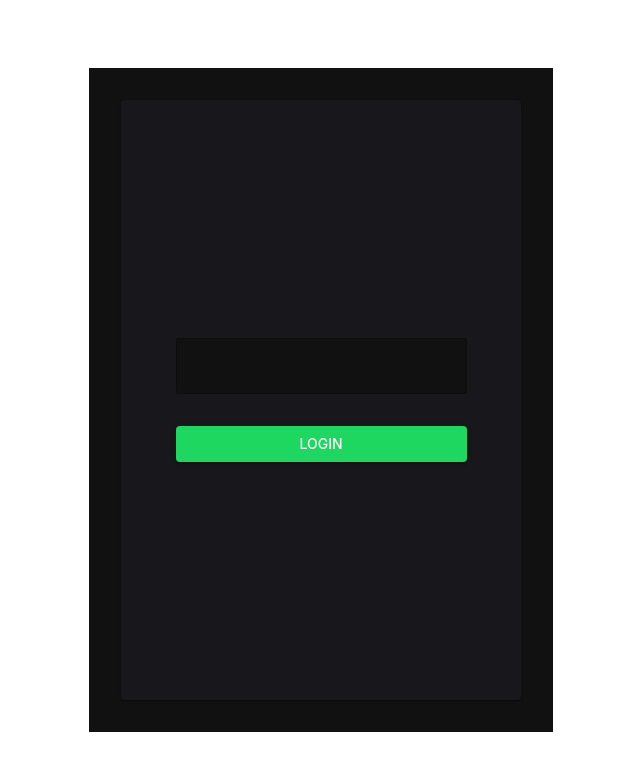
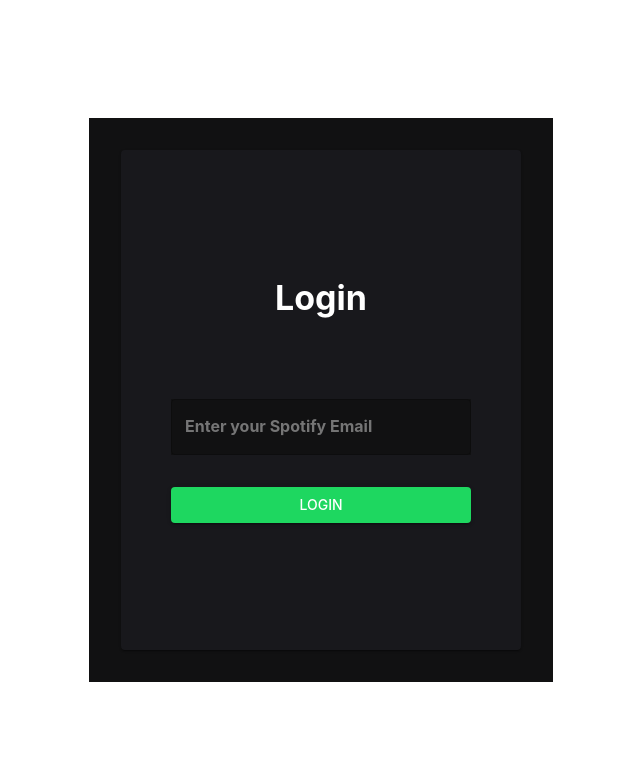
Before and after one commit to Kairox00/Spotify-ReWrapped-UI, a React (Vite) app: page / in a window 1280 px wide. Shown: the top 770 px of the page, without its empty margins (319-959 px from the left). Built offline with nearby package versions, Linux system fonts and the light colour scheme.

Commit message:
Improved authentication dialog

```diff
--- a/src/features/authentication/components/AuthenticationDialog.tsx
+++ b/src/features/authentication/components/AuthenticationDialog.tsx
@@ -1,4 +1,12 @@
-import { Button, Paper, Stack, TextField, useTheme } from "@mui/material";
+import {
+  Box,
+  Button,
+  Paper,
+  Stack,
+  TextField,
+  Typography,
+  useTheme,
+} from "@mui/material";
 import login from "../api/login";
 import { useEffect, useState } from "react";
 
@@ -16,39 +24,47 @@
       }
     }
   }, []);
+
+  const handleSubmit = (event: React.FormEvent<HTMLFormElement>) => {
+    event.preventDefault();
+    login();
+  };
+
   return (
     <Paper
       sx={{
         display: "flex",
         backgroundColor: theme.palette.primary.main,
         width: "400px",
-        height: "600px",
+        height: "500px",
         justifyContent: "center",
         alignItems: "center",
       }}
     >
-      <Stack spacing={4} justifyContent={"center"}>
+      <Box component="form" onSubmit={handleSubmit} width={300}>
+        <Stack spacing={10} justifyContent={"center"}>
+          <Typography variant="h4">Login</Typography>
+          <Stack spacing={4}>
             <TextField
+              id="email-input"
               required
               type="email"
               value={email}
               onChange={(e) => setEmail(e.target.value)}
               variant="outlined"
+              placeholder="Enter your Spotify Email"
               sx={{
                 backgroundColor: theme.palette.primary.dark,
                 input: { color: theme.palette.primary.contrastText },
               }}
               color="secondary"
             />
-        <Button
-          variant="contained"
-          color="secondary"
-          type="submit"
-          onClick={login}
-        >
+            <Button variant="contained" color="secondary" type="submit">
               Login
             </Button>
           </Stack>
+        </Stack>
+      </Box>
     </Paper>
   );
 }
```
Lines whose indentation alone changed are shown as unchanged.
